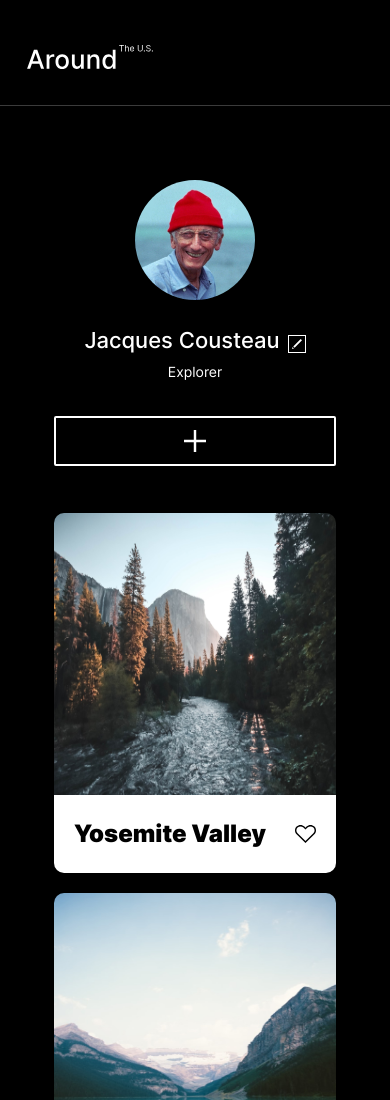
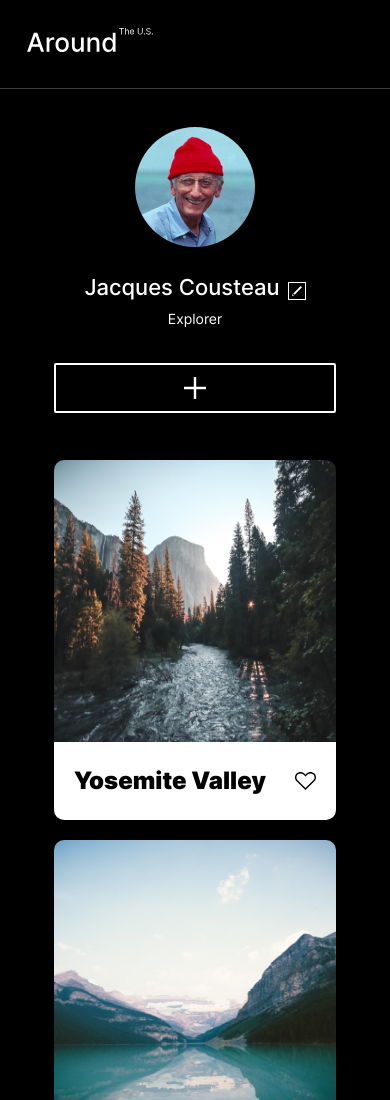
Before and after one commit to lseller7/se_project_aroundtheus, a plain HTML site: page index.html in a window 390 px wide. Shown: the top 1100 px of the page. Drawn offline with Linux system fonts and the light colour scheme.

Commit message:
Change header on mobile

```diff
--- a/blocks/header.css
+++ b/blocks/header.css
@@ -21,5 +21,6 @@
     height: 24px;
     margin-left: 27px;
     margin-bottom: 32.25px;
+    padding-top: 28px;
   }
 }
--- a/blocks/profile.css
+++ b/blocks/profile.css
@@ -81,6 +81,7 @@
   .profile {
     flex-direction: column;
     margin-top: 0;
+    padding-top: 0;
   }
 
   .profile__info {
```
